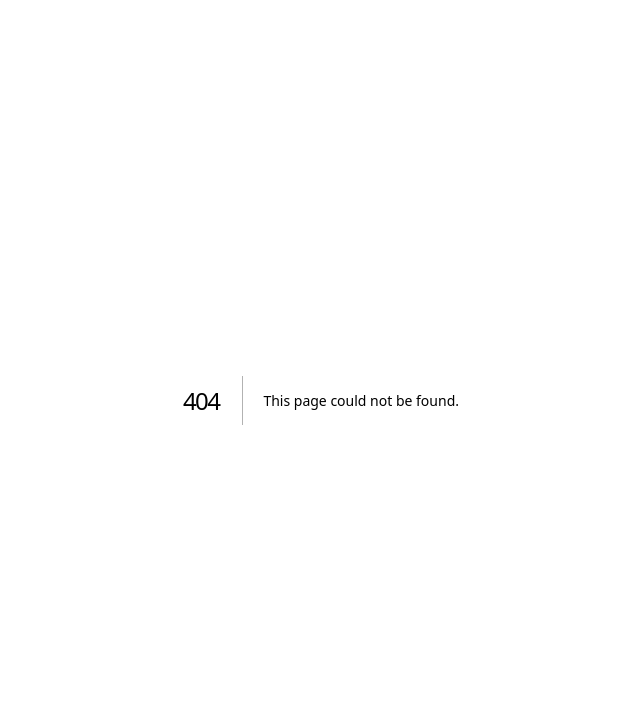
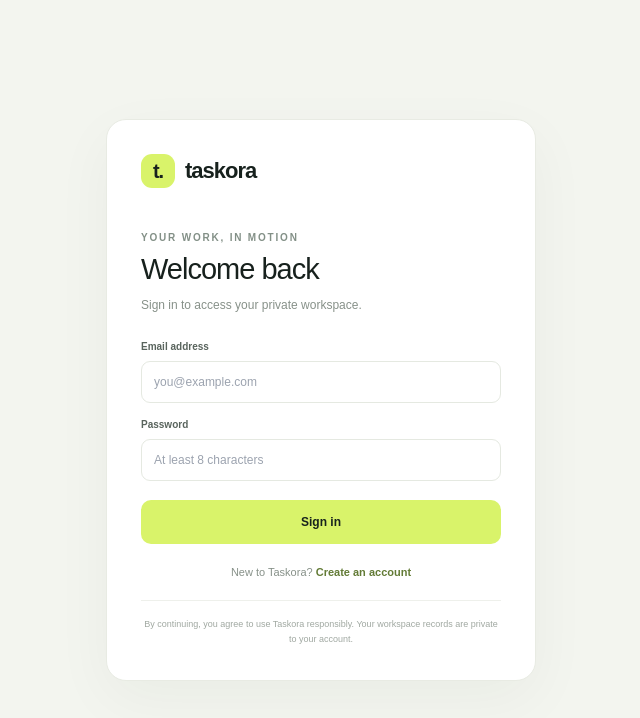
Before and after one commit to R-byte028/taskora-, a Next.js app: page /login in a window 1280 px wide. Before the commit this address had no page. Shown: the top 718 px of the page, without its empty margins (319-959 px from the left). Built offline with nearby package versions, Linux system fonts and the light colour scheme; no server answers.

Commit message:
Add Taskora sign-in and sign-up page

```diff
--- /dev/null
+++ b/app/login/page.tsx
@@ -0,0 +1,55 @@
+"use client";
+
+import { FormEvent, useMemo, useState } from "react";
+import Link from "next/link";
+import { createClient } from "@/lib/supabase/client";
+
+export default function LoginPage() {
+  const supabase = useMemo(() => createClient(), []);
+  const [mode, setMode] = useState<"login" | "signup">("login");
+  const [email, setEmail] = useState("");
+  const [password, setPassword] = useState("");
+  const [fullName, setFullName] = useState("");
+  const [busy, setBusy] = useState(false);
+  const [message, setMessage] = useState("");
+  const [error, setError] = useState("");
+
+  async function submit(event: FormEvent<HTMLFormElement>) {
+    event.preventDefault();
+    setBusy(true); setMessage(""); setError("");
+    if (mode === "signup") {
+      const { error: signUpError } = await supabase.auth.signUp({
+        email: email.trim(),
+        password,
+        options: {
+          data: { full_name: fullName.trim() },
+          emailRedirectTo: window.location.origin + "/auth/callback?next=/",
+        },
+      });
+      if (signUpError) setError(signUpError.message);
+      else setMessage("Check your email for the confirmation link. Once confirmed, you can sign in.");
+    } else {
+      const { error: signInError } = await supabase.auth.signInWithPassword({ email: email.trim(), password });
+      if (signInError) setError(signInError.message);
+      else window.location.replace("/");
+    }
+    setBusy(false);
+  }
+
+  return <main className="auth-page"><section className="auth-card">
+    <Link href="/login" className="auth-brand"><span className="mark">t.</span> taskora</Link>
+    <p className="eyebrow">YOUR WORK, IN MOTION</p>
+    <h1>{mode === "login" ? "Welcome back" : "Create your account"}</h1>
+    <p className="auth-sub">{mode === "login" ? "Sign in to access your private workspace." : "Set up your Taskora workspace in a few steps."}</p>
+    <form className="form" onSubmit={submit}>
+      {mode === "signup" && <div className="field"><label htmlFor="full-name">Your name</label><input id="full-name" required maxLength={120} autoComplete="name" value={fullName} onChange={(event) => setFullName(event.target.value)} placeholder="Full name"/></div>}
+      <div className="field"><label htmlFor="email">Email address</label><input id="email" type="email" required autoComplete="email" value={email} onChange={(event) => setEmail(event.target.value)} placeholder="you@example.com"/></div>
+      <div className="field"><label htmlFor="password">Password</label><input id="password" type="password" required minLength={8} autoComplete={mode === "login" ? "current-password" : "new-password"} value={password} onChange={(event) => setPassword(event.target.value)} placeholder="At least 8 characters"/></div>
+      {error && <p className="auth-error" role="alert">{error}</p>}
+      {message && <p className="auth-message" role="status">{message}</p>}
+      <button className="primary auth-submit" type="submit" disabled={busy}>{busy ? "Please wait…" : mode === "login" ? "Sign in" : "Create account"}</button>
+    </form>
+    <p className="auth-switch">{mode === "login" ? "New to Taskora?" : "Already have an account?"} <button onClick={() => { setMode(mode === "login" ? "signup" : "login"); setError(""); setMessage(""); }}>{mode === "login" ? "Create an account" : "Sign in"}</button></p>
+    <p className="auth-legal">By continuing, you agree to use Taskora responsibly. Your workspace records are private to your account.</p>
+  </section></main>;
+}
```
